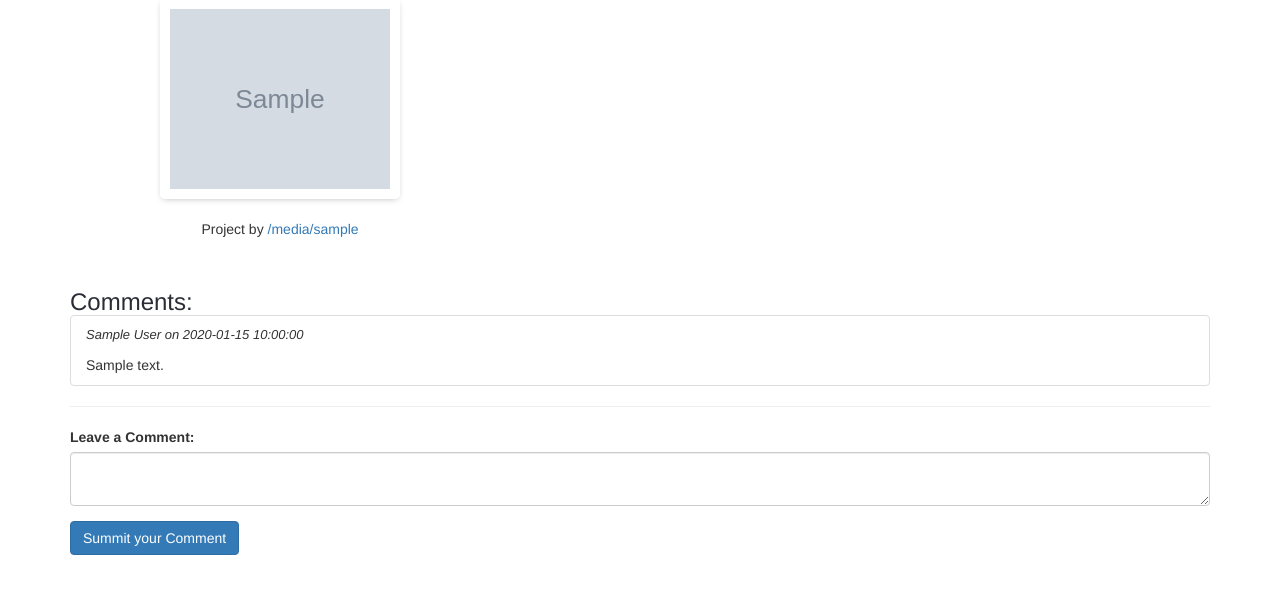
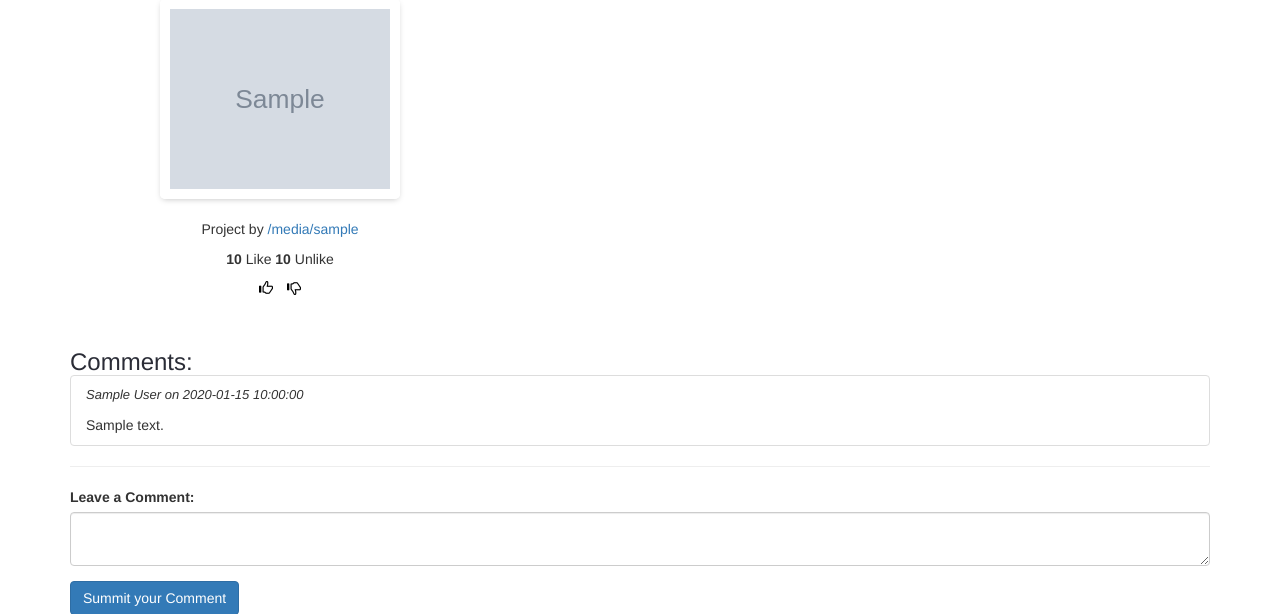
Before and after one commit to EmaBachi/shart, a Flask app: page /contest/1 in a window 1280 px wide. Shown: the part 358-972 px from the top of the page. Run offline with Flask 2, Linux system fonts and the light colour scheme; the visitor is signed in with stand-in values (Sample User, id 1); grey boxes marked "Sample" are stand-in pictures; a database or web service that is not in the repository returns one stand-in record (values such as "Sample title"); some libraries are stand-ins or nearby versions.

Commit message:
Enable voting process

```diff
--- a/app.py
+++ b/app.py
@@ -327,7 +327,12 @@ def contest(title):
 
         comments = contest['comments']
 
-        images = contest['files']
+        files = contest['files']
+
+        images = []
+
+        for file in files:
+            images.append(file['file_name'])
 
         not_allowed_to_upload = False
 
@@ -337,8 +342,6 @@ def contest(title):
             if 'username' in session and session['username'] == username_candidate:
                 not_allowed_to_upload = True
                 break
-
-        app.logger.info(not_allowed_to_upload)
 
         today = datetime.date.today().strftime("%m/%d/%Y")
 
@@ -352,7 +355,7 @@ def contest(title):
             return redirect(url_for('contest', title=contest['title']))
 
         return render_template('contest.html', contest=contest, form=form, comments=comments,
-                               today=today, images=images, not_allowed_to_upload=not_allowed_to_upload)
+                               today=today, files=files, not_allowed_to_upload=not_allowed_to_upload)
 
 
 def add_comment_contest(contest, comment_body, comment_author, date_mongo):
@@ -483,7 +486,9 @@ def upload_project_contest(title):
             extension = parts[1]
             image_to_save = session['username']+"."+extension
 
-            mongo.db.contest.update({'title': title}, {'$push': {'files': image_to_save}})
+            mongo.db.contest.update({'title': title}, {'$push': {'files': {'file_name': image_to_save,
+                                                                           'like': 0,
+                                                                           'unlike': 0}}})
 
             path = os.path.join(UPLOAD_FOLDER_CONTEST+"/"+title, image_to_save)
 
@@ -509,6 +514,22 @@ def user_contest():
     contests = mongo.db.contest.find({'competitors': username})
     today = datetime.date.today().strftime("%m/%d/%Y")
     return render_template('competitions.html', contests=contests, today=today)
+
+
+@app.route('/contest/<string:title>/<string:name>/like')
+def like(title, name):
+
+    mongo.db.contest.update({'title': title, 'files.file_name': name}, {'$inc': {'files.$.like': 1}})
+
+    return redirect(url_for('contest', title=title))
+
+
+@app.route('/contest/<string:title>/<string:name>/unlike')
+def unlike(title, name):
+
+    mongo.db.contest.update({'title': title, 'files.file_name': name}, {'$inc': {'files.$.unlike': 1}})
+
+    return redirect(url_for('contest', title=title))
 
 
 # ---!!! Contests development completed !!!---
@@ -555,7 +576,7 @@ def video_gallery():
 def profile():
     username = session['username']
     user = mongo.db.user.find_one({'username': username})
-    print(user)
+
     return render_template('account_profile.html', user=user)
 
 
--- a/static/stylesheets/style.css
+++ b/static/stylesheets/style.css
@@ -59,15 +59,28 @@
   color: black;
 }
 
+/* Icon in contest */
+.glyphicon-thumbs-up{
+  color: black;
+}
+
+.glyphicon-thumbs-down{
+  color: black;
+  margin-left: 10px;
+}
 
 
 /* Video Gallery */
-
 .video {
   align: center;
   margin-right: 200px;
   margin-left: 200px;
+  margin-top: 60px;
 
+}
+
+.iframe-video{
+  margin-top: 25px;
 }
 
 /* profile */
@@ -234,13 +247,13 @@
   color: #999;
 }
 .works::after {
-  content: "works";
+  content: "Works";
 }
-.followers::after {
-  content: "followers";
+.contests::after {
+  content: "Contests";
 }
-.following::after {
-  content: "following";
+.wip::after {
+  content: "Wip";
 }
 .image {
   width: 240px;
--- a/templates/account_profile.html
+++ b/templates/account_profile.html
@@ -20,12 +20,11 @@
         </div>
         <div class="rela-block profile-card-stats">
             <div class="floated profile-stat works" id="num_works">28<br></div>
-            <div class="floated profile-stat followers" id="num_followers">112<br></div>
-            <div class="floated profile-stat following" id="num_following">245<br></div>
+            <div class="floated profile-stat contests" id="num_followers">112<br></div>
+            <div class="floated profile-stat wip" id="num_following">245<br></div>
         </div>
     </div>
     <div class="rela-block content">
-    <!-- jinja code needed here    <div class="rela-inline image"></div>-->
 
     </div>
 
--- a/templates/contest.html
+++ b/templates/contest.html
@@ -19,11 +19,23 @@
     {% endif %}
     <p></p>
     <div class="rela-block content">
-    {% for image in images %}
+    {% for file in files %}
             <div class="rela-inline">
-                <img class="image" src="{{ url_for('image_contest', title=contest.title, file_name=image)}}" height="180px" width="240px">
+                <img class="image" src="{{ url_for('image_contest', title=contest.title, file_name=file.file_name)}}" height="180px" width="240px">
                 <p></p>
-                <p style="text-align: center">Project by <a href="/image_contest/{{contest.title}}/{{image}}">{% set list1 = image.split('.') %} {{list1[0]}}</a></p>
+                <p style="text-align: center">Project by <a href="/image_contest/{{contest.title}}/{{file.file_name}}">{% set list1 = file.file_name.split('.') %} {{list1[0]}}</a></p>
+                <p style="text-align: center">
+                    <strong>{{file.like | int}}</strong> Like  <strong>{{file.unlike | int}}</strong> Unlike
+                </p>
+                <p style="text-align: center">
+                    <a href="/contest/{{contest.title}}/{{file.file_name}}/like">
+                        <span class="glyphicon glyphicon-thumbs-up"></span>
+                    </a>
+                    <a href="/contest/{{contest.title}}/{{file.file_name}}/unlike">
+                         <span class="glyphicon glyphicon-thumbs-down"></span>
+                    </a>
+                </p>
+
             </div>
     {% endfor %}
     </div>
--- a/templates/upload_video.html
+++ b/templates/upload_video.html
@@ -3,12 +3,11 @@
 {% block body %}
     <h1> Upload new video</h1>
     <form method="POST" enctype="multipart/form-data">
-    <label>Please, remember to insert the link for embedding the video</label>
         <label>Name</label>
         <p><input type="text" name="video_name" class="form-control"></p>
         <label>Description</label>
         <p><input type="text" name="description" class="form-control"></p>
-        <label>Url</label>
+        <label>Url (Please, remember to insert the link for embedding the video)</label>
         <p><input type="text" name="url_video" class="form-control"></p>
         <p><input type="submit" value="upload" class="btn btn-primary"></p>
     </form>
--- a/templates/video_gallery.html
+++ b/templates/video_gallery.html
@@ -6,10 +6,10 @@
             {% for video in videos %}
 
                 <div class="video">
-	            <li style="{list-style-type: none}"><h2>{{video.video_name}}</h2>
+	            <li style="list-style-type: none"><h3>{{video.video_name}}</h3>
 
 
-                <iframe width="420" height="315" src="{{video.url_video}}" frameborder="0" allowfullscreen></iframe>
+                <iframe class="iframe-video" width="420" height="315" src="{{video.url_video}}" frameborder="0" allowfullscreen></iframe>
 
 
                 <p class="pull-right">{{video.description}}</p></li>
```
Also changed, not shown: 9 other files.
